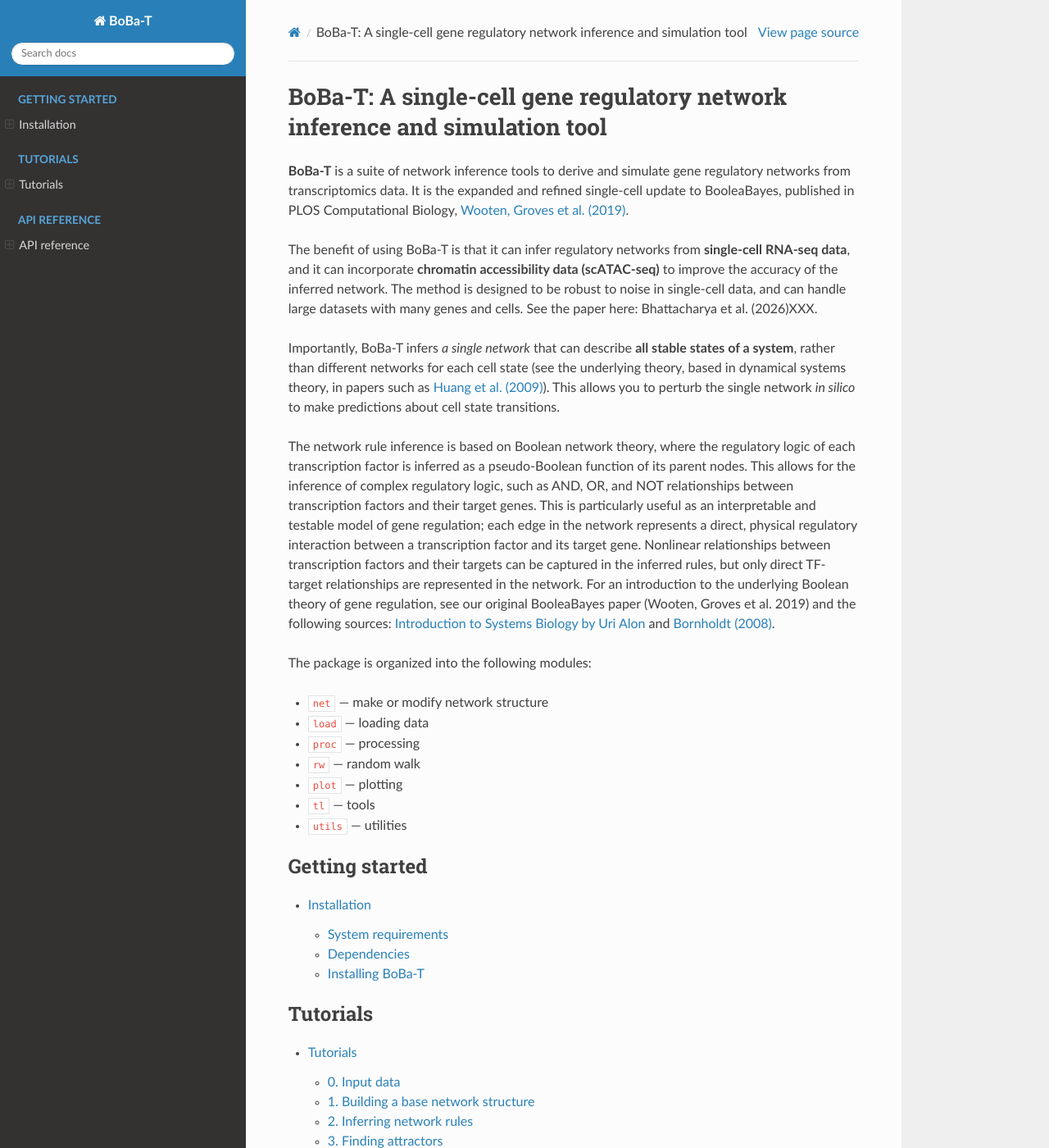
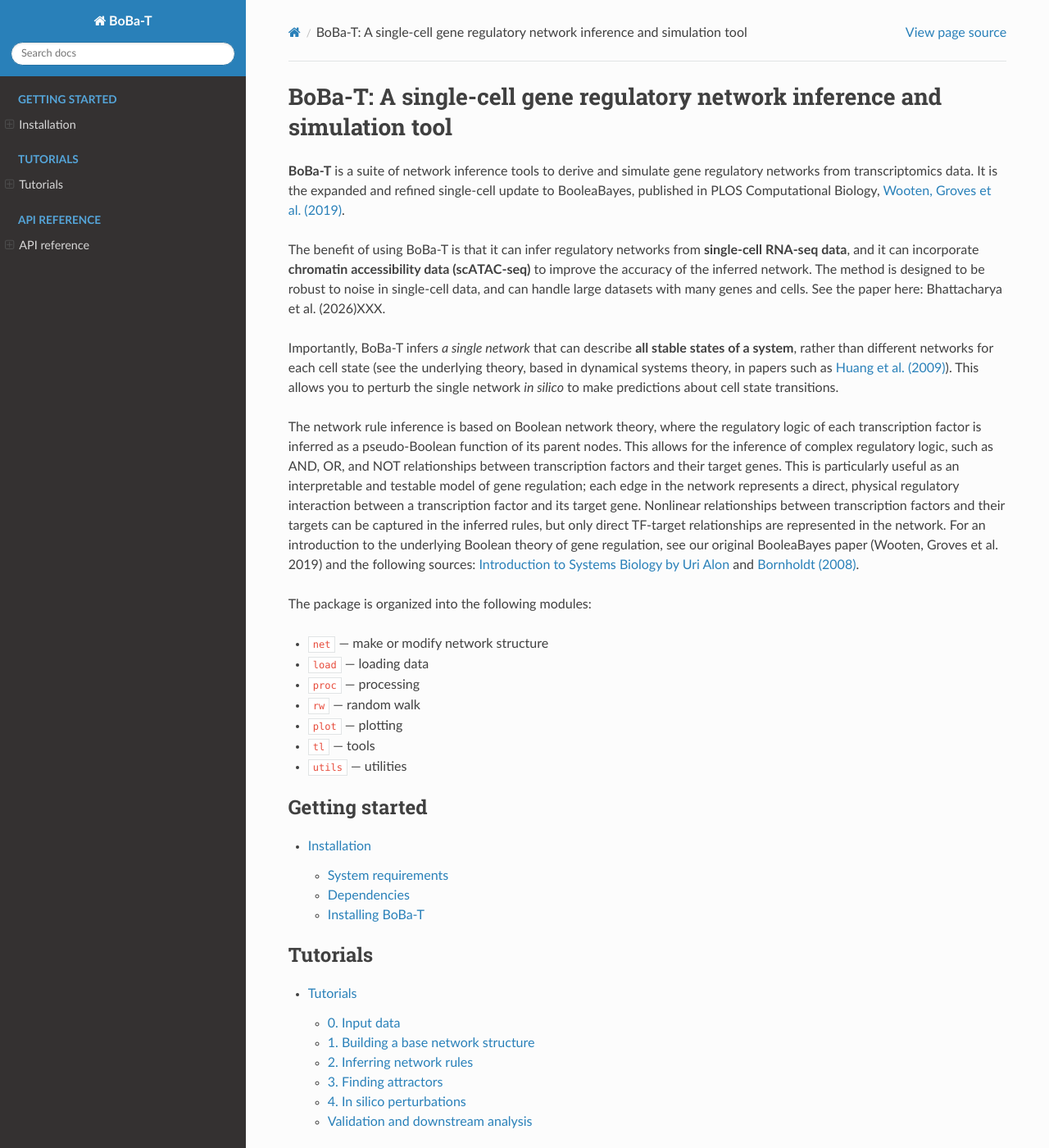
Before and after one commit to smgroves/BoBa-T, a Sphinx documentation site: the page built from docs/index.rst, in a window 1280 px wide and 1400 px high. Shown: the whole window at 82% size. Built offline with Sphinx 7.4.7 and the Read the Docs theme 3.1.0, drawn with Linux system fonts in a browser that asks for light colours; pages that are not in the unit, such as notebooks, are missing from menus.

Commit message:
Update custom.css

```diff
--- a/docs/_static/custom.css
+++ b/docs/_static/custom.css
@@ -9,3 +9,23 @@
 dl.py dt {
     white-space: normal;
 }
+
+/* Widen the page: shrink the grey margin on the right of the content. */
+.wy-nav-content {
+    max-width: 1100px;
+}
+
+/* Let table cells wrap their text instead of forcing a horizontal scrollbar. */
+.rst-content table.docutils td,
+.rst-content table.docutils th {
+    white-space: normal;
+    overflow-wrap: break-word;
+}
+
+/* Give the table its full width and let columns size to content, so short
+   header labels (e.g. "scATAC-seq available?") don't get squeezed into
+   narrow, mid-word-wrapped columns. */
+.rst-content table.docutils {
+    width: 100%;
+    table-layout: auto;
+}
```
